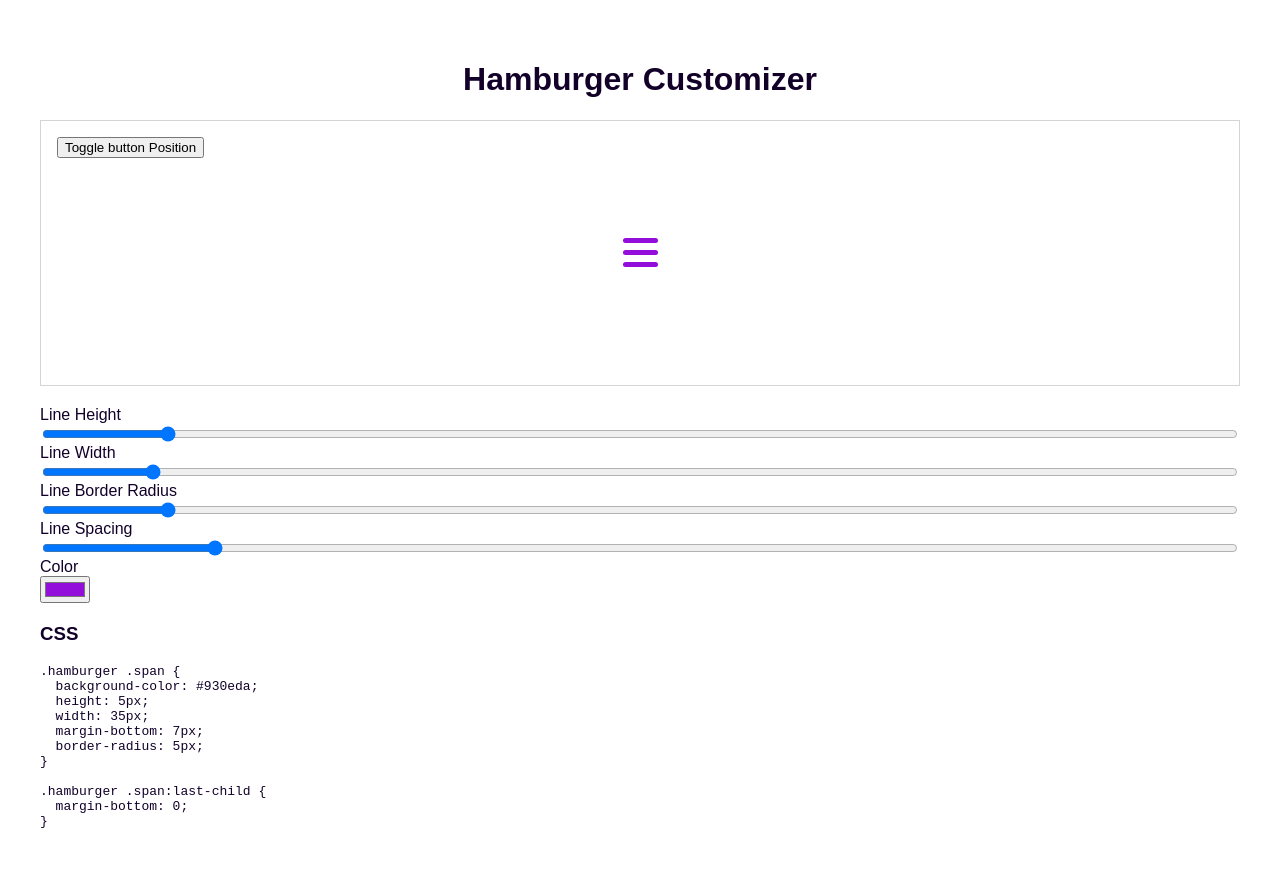
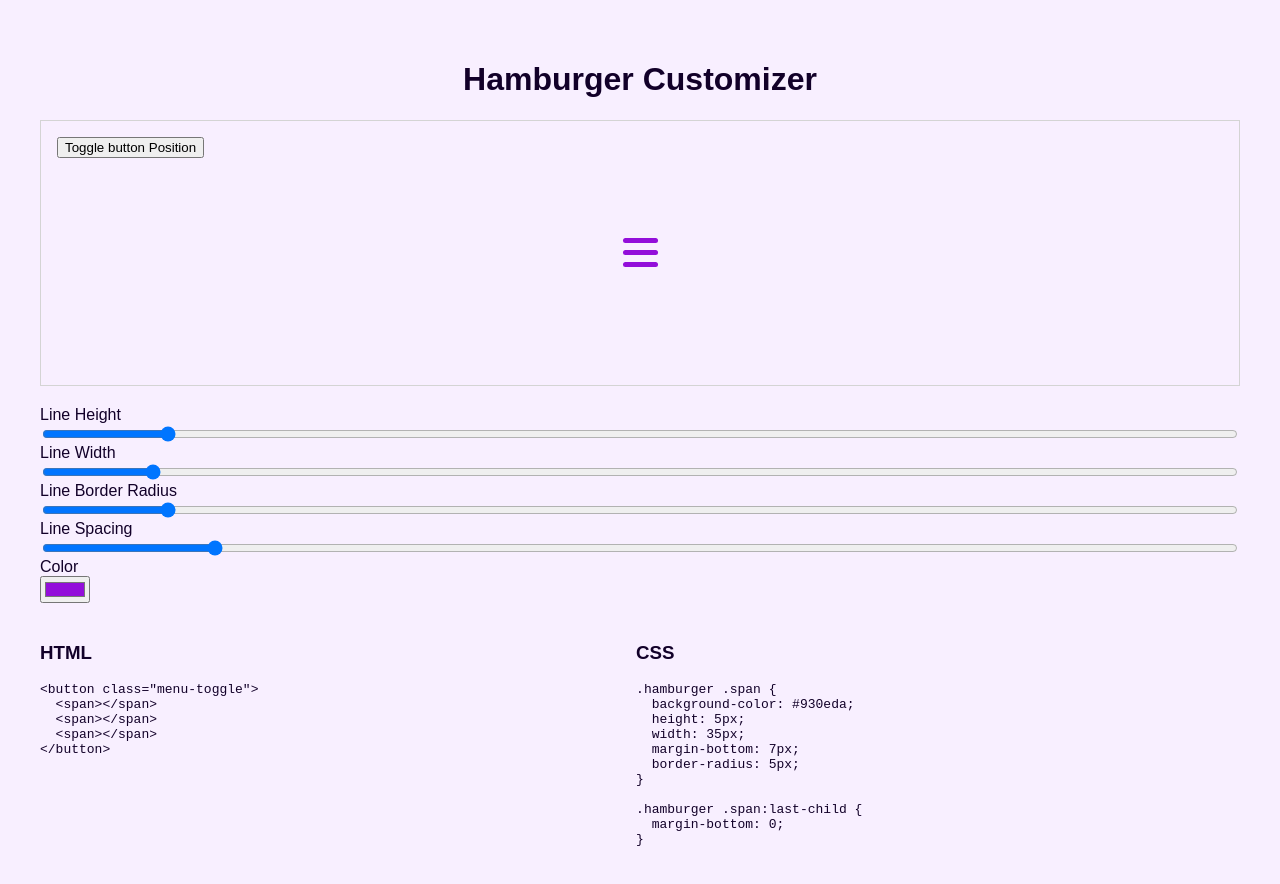
Before and after one commit to Stevenchi36/Hamburger-Customizer, a Vue app: page / in a window 1280 px wide. Shown: the top 884 px of the page. Built offline with nearby package versions, Linux system fonts and the light colour scheme.

Commit message:
Add html section

```diff
--- a/src/App.vue
+++ b/src/App.vue
@@ -3,7 +3,10 @@
     <h1 class="title">Hamburger Customizer</h1>
     <Hamburger :lineHeight="height" :lineWidth="width" :lineSpacing="spacing" :lineRadius="radius" :lineColor="color" />
     <Controls class="style" v-on:updateHeight="heightUpdate" v-on:updateWidth="widthUpdate" v-on:updateRadius="radiusUpdate" v-on:updateSpacing="spacingUpdate" v-on:updateColor="colorUpdate" />
-    <Style :lineHeight="height" :lineWidth="width" :lineSpacing="spacing" :lineColor="color" :lineRadius="radius" />
+    <div class="copy-data">
+      <HTML />
+      <Style :lineHeight="height" :lineWidth="width" :lineSpacing="spacing" :lineColor="color" :lineRadius="radius" />
+    </div>
   </div>
 </template>
 
@@ -11,6 +14,7 @@
 import Hamburger from './components/Hamburger.vue'
 import Controls from './components/Controls.vue'
 import Style from './components/Style.vue'
+import HTML from './components/HTML.vue'
 
 export default {
   name: 'app',
@@ -18,6 +22,7 @@ export default {
     Hamburger,
     Controls,
     Style,
+    HTML,
   },
   data () {
     return {
@@ -49,6 +54,9 @@ export default {
 </script>
 
 <style>
+body {
+  background-color: rgb(248, 239, 255);
+}
 #app {
   font-family: Arial, sans-serif;
   color: #120029;
@@ -62,4 +70,16 @@ export default {
 .style {
   margin-top: 20px;
 }
+.copy-data {
+  display: flex;
+}
+
+@media screen and (max-width: 767px) {
+  .copy-data {
+    flex-direction: column;
+  }
+}
+.copy-data > * {
+    flex-grow: 1;
+  }
 </style>
--- /dev/null
+++ b/src/components/HTML.vue
@@ -0,0 +1,21 @@
+<template>
+<div class="style">
+<h3>HTML</h3>
+<pre>
+<code>&lt;button class="menu-toggle"&gt;
+  &lt;span&gt;&lt;/span&gt;
+  &lt;span&gt;&lt;/span&gt;
+  &lt;span&gt;&lt;/span&gt;
+&lt;/button&gt;</code>
+</pre>
+</div>
+</template>
+
+<script>
+export default {
+}
+</script>
+
+<!-- Add "scoped" attribute to limit CSS to this component only -->
+<style scoped>
+</style>
```
